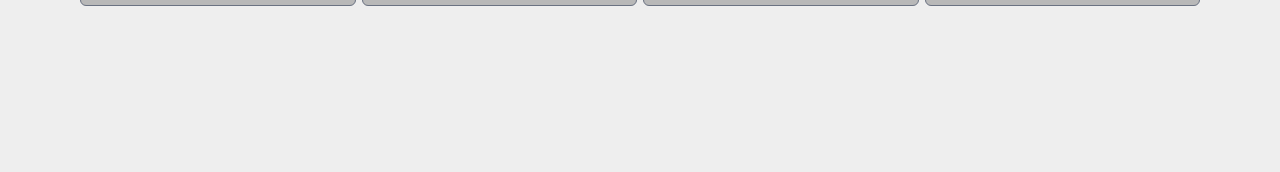
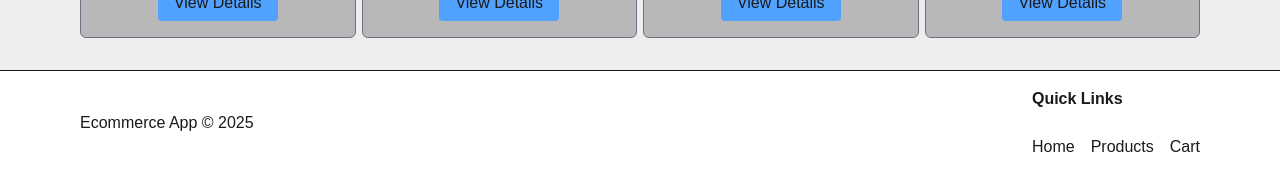
Before and after one commit to amirbadiei76/next-ecommerce-app, a Next.js app: page / in a window 1280 px wide. Shown: the part 963-1135 px from the top of the page. Before the commit the page ends 969 px from the top, so only its background shows below. Built offline with nearby package versions, Linux system fonts and the light colour scheme.

Commit message:
footer added

```diff
--- a/app/layout.tsx
+++ b/app/layout.tsx
@@ -2,6 +2,7 @@ import type { Metadata } from "next";
 import "./globals.css";
 import Layout from "@/components/shared/layout/Layout";
 import Header from "@/components/shared/layout/Header";
+import Footer from "@/components/shared/layout/Footer";
 
 
 export const metadata: Metadata = {
@@ -23,6 +24,7 @@ export default function RootLayout({
         <Layout>
           {children}
         </Layout>
+        <Footer />
       </body>
     </html>
   );
--- /dev/null
+++ b/components/shared/layout/Footer.tsx
@@ -0,0 +1,25 @@
+import React from 'react'
+import Container from './Container'
+import Link from 'next/link'
+
+export default function Footer() {
+    return (
+        <footer className='bg-white border-t py-4'>
+            <Container >
+                <div className='flex flex-col gap-6 md:flex-row justify-between items-center'>
+                    <p>Ecommerce App © 2025</p>
+                    <div className='flex flex-col gap-6'>
+                        <strong>Quick Links</strong>
+                        <nav>
+                            <ul className='flex justify-between items-center gap-4'>
+                                <li><Link href="/" className="hover:underline">Home</Link></li>
+                                <li><Link href="/products" className="hover:underline">Products</Link></li>
+                                <li><Link href="/cart" className="hover:underline">Cart</Link></li>
+                            </ul>
+                        </nav>
+                    </div>
+                </div>
+            </Container>
+        </footer>
+    )
+}
--- a/components/shared/layout/Layout.tsx
+++ b/components/shared/layout/Layout.tsx
@@ -7,7 +7,7 @@ interface ILayoutProps {
 
 export default function Layout({ children } : ILayoutProps) {
     return (
-        <main>
+        <main className='py-4 md:py-8'>
             { children }
         </main>
     )
```
